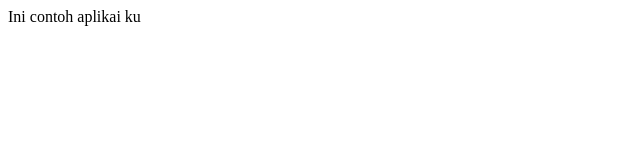
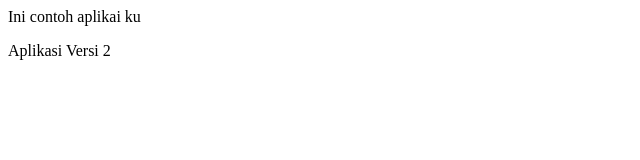
Before and after one commit to endroprimarya/apps-rafi, a plain HTML site: page index.html in a window 1280 px wide. Shown: the whole page, without its empty margins (0-640 px from the left). Drawn offline with Linux system fonts and the light colour scheme.

Commit message:
belajar yu

```diff
--- a/index.html
+++ b/index.html
@@ -1 +1,2 @@
 <p>Ini contoh aplikai ku</p>
+<P>Aplikasi Versi 2</P>
```
